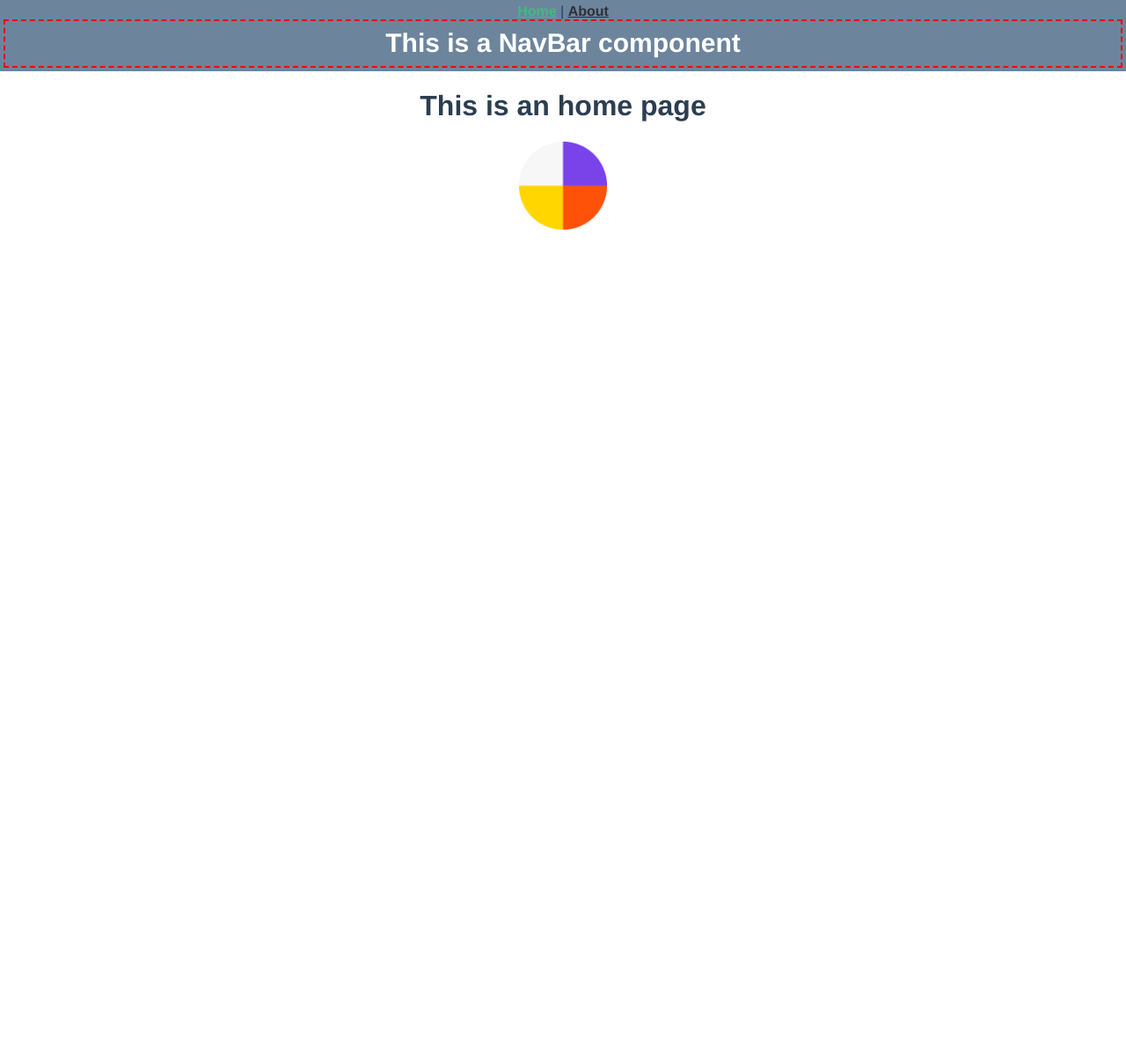
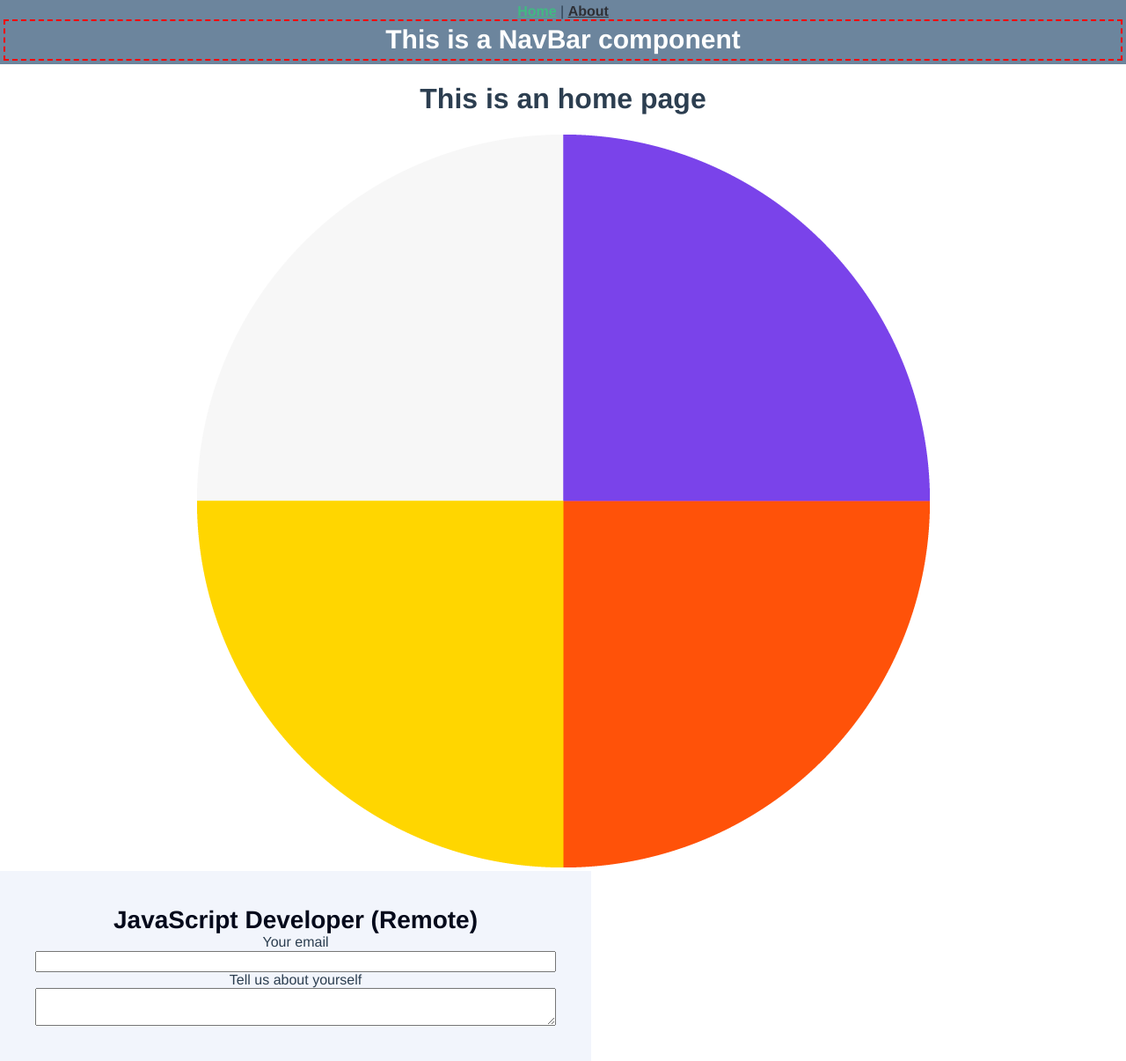
Before and after one commit to EmbacyDev/first-project, a Vue app: page / in a window 1280 px wide. Shown: the whole page at 88% size. Before the commit the page ends 800 px from the top, so only its background shows below. Built offline with nearby package versions, Linux system fonts and the light colour scheme.

Commit message:
Добавил форму

```diff
--- a/src/assets/styles/mixins.scss
+++ b/src/assets/styles/mixins.scss
@@ -1,7 +1,9 @@
+@import "variables.scss";
+
 @mixin large-text {
   font: {
     family: Avenir, Helvetica, Arial, sans-serif;
-    size: 30px;
+    size: $main-size;
     weight: bold;
   }
   color: white;
@@ -14,3 +16,22 @@
     style: dashed;
   }
 }
+
+@mixin label-text {
+  font: {
+    weight: 400;
+    size: 14px;
+    height: 140%;
+  }
+  color: #050A1B;
+}
+
+@mixin h3 {
+  font: {
+    weight: 600;
+    size: 28px;
+    height: 120%;
+  }
+  margin: 0;
+  color: #050A1B;
+}
--- a/src/assets/styles/styles.scss
+++ b/src/assets/styles/styles.scss
@@ -1,17 +1,14 @@
-img {
-  max-width: 100px;
+@import "mixins.scss";
+
+@media (min-width: 480px) {}
+
+@media (min-width: 768px) {}
+
+@media (min-width: 990px) {}
+
+@media (min-width: 1440px) {
+  $browser-context: 16; // Default
+  @function em($pixels, $context: $browser-context) {
+    @return #{$pixels/$context}em;
+  }
 }
-/* Larger than mobile */
-@media (min-width: 400px) {}
-
-/* Larger than phablet (also point when grid becomes active) */
-@media (min-width: 550px) {}
-
-/* Larger than tablet */
-@media (min-width: 750px) {}
-
-/* Larger than desktop */
-@media (min-width: 1000px) {}
-
-/* Larger than Desktop HD */
-@media (min-width: 1200px) {}
--- a/src/assets/styles/variables.scss
+++ b/src/assets/styles/variables.scss
@@ -1,4 +1,5 @@
-$padding: 4px;
-$margin: 4px;
-$radius: 4px;
+$main-padding: 4px;
+$main-margin: 4px;
+$main-radius: 4px;
 $main-color: #2ec2a6;
+$main-size: 30px;
--- /dev/null
+++ b/src/components/MainForm.vue
@@ -0,0 +1,42 @@
+<template>
+  <form class="main-form">
+    <p>JavaScript Developer (Remote)</p>
+    <label for="email">Your email
+      <input id="email">
+    </label>
+    <label for="yourself">Tell us about yourself
+      <textarea id="text-yourself" />
+    </label>
+  </form>
+</template>
+
+<script>
+export default {
+  name: 'MainForm',
+  components: {},
+  props: {},
+  data() {
+    return {};
+  },
+  computed: {},
+  watch: {},
+  methods: {}
+};
+</script>
+
+<style lang="scss">
+  .main-form {
+    max-width: 592px;
+    padding: 40px;
+    background: #F2F5FC;
+    p {
+      @include h3;
+    }
+    label {
+      display: flex;
+      flex-direction: column;
+      align-content: stretch;
+      align-items: stretch;
+    }
+  }
+</style>
--- a/src/components/NavBar.vue
+++ b/src/components/NavBar.vue
@@ -26,9 +26,8 @@ export default {
 
 <style scoped lang="scss">
 .navBar {
-  padding: $padding;
+  padding: $main-padding;
   background-color: #6c859d;
-
   a {
     font-weight: bold;
     color: #2e3036;
@@ -42,7 +41,7 @@ export default {
     @include large-text;
     @include main-border(red, 2px);
     margin: 0;
-    padding: $padding * 2;
+    padding: $main-padding;
   }
 }
 </style>
--- a/src/components/UI/index.js
+++ b/src/components/UI/index.js
@@ -1,5 +1,7 @@
 import NavBar from '@/components/NavBar.vue';
+import MainForm from '@/components/MainForm';
 
 export default [
-  NavBar
+  NavBar,
+  MainForm
 ];
--- a/src/views/HomeView.vue
+++ b/src/views/HomeView.vue
@@ -3,13 +3,14 @@
     <h1>This is an <strong>home</strong> page</h1>
     <img alt="Vue logo"
          src="../assets/images/embacy.png">
+    <main-form/>
   </div>
 </template>
 
 <script>
+
 export default {
   name: 'HomeView',
-  components: {},
   props: {},
   data() {
     return {};
--- a/vue.config.js
+++ b/vue.config.js
@@ -6,8 +6,7 @@ module.exports = defineConfig({
     loaderOptions: {
       sass: {
         additionalData: `
-        @import "@/assets/styles/variables.scss";
-        @import "@/assets/styles/mixins.scss";
+
         @import "@/assets/styles/styles.scss";
         `
       }
```
